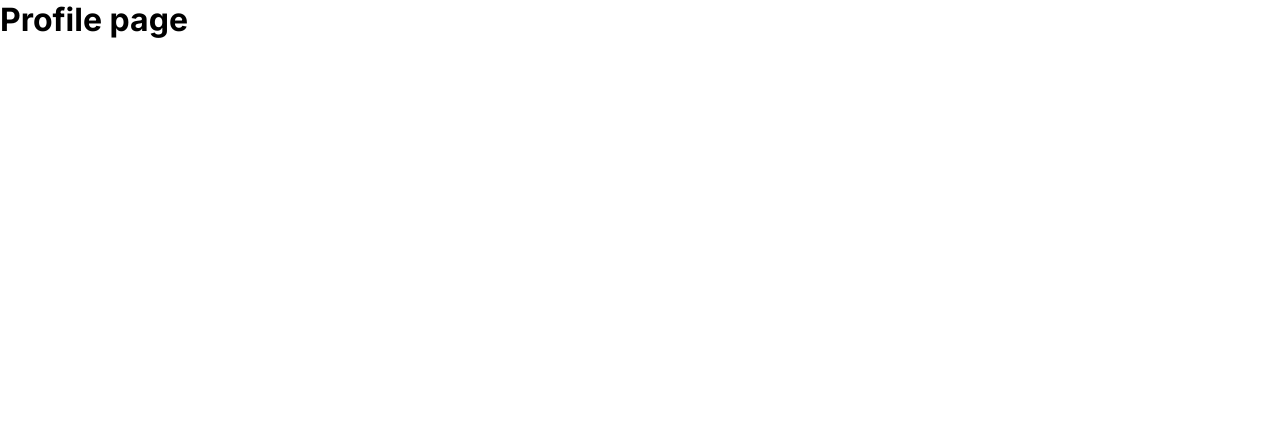
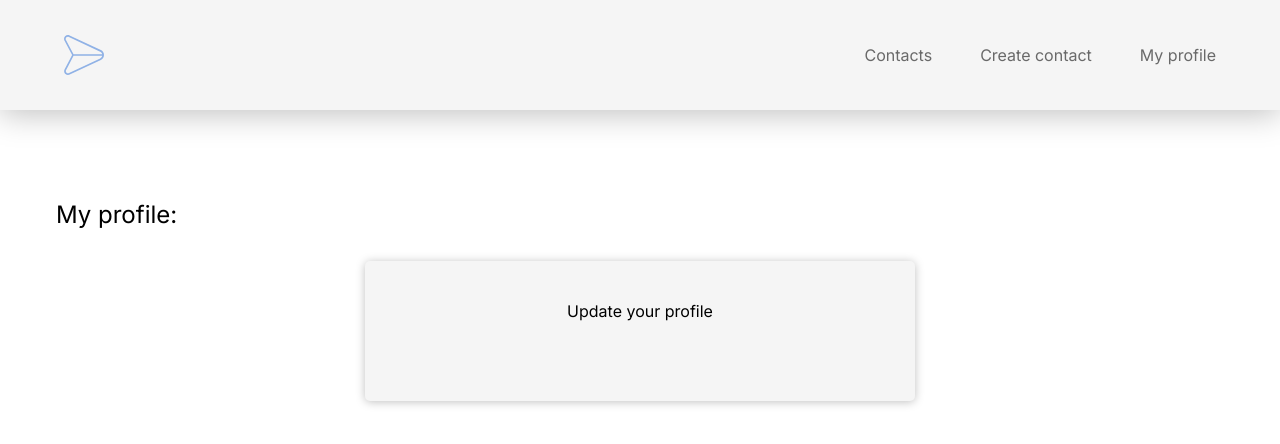
Before and after one commit to Carol-Rocha/Hello_Contacts_frontend, a React (Vite) app: page /clients/1 in a window 1280 px wide. Shown: the top 444 px of the page. Built offline with nearby package versions, Linux system fonts and the light colour scheme.

Commit message:
feat: create profile page and apply function to update user data

```diff
--- a/src/pages/ProfilePage/index.tsx
+++ b/src/pages/ProfilePage/index.tsx
@@ -1,3 +1,97 @@
+import { useForm } from 'react-hook-form'
+import { PagesTemplate } from '../../components/PagesTemplate'
+import { TUpdateUser, updateUserSchema } from './validator'
+import { zodResolver } from '@hookform/resolvers/zod'
+import { useUserContext } from '../../hooks/useUser'
+import { useEffect, useState } from 'react'
+import { IUser } from '../../providers/userProvider/types'
+import { formatPhoneNumber } from '../../utils/format'
+import { StyledProfileComponent } from './style'
+import { ProfilePageInput } from '../components/ProfilePageInput'
+import profileIcon from '../../assets/icons/profile.svg'
+import emailIcon from '../../assets/icons/email.svg'
+import telIcon from '../../assets/icons/telephone.svg'
+
 export const ProfilePage = () => {
-  return <h1>Profile page</h1>
+  const { updateUser, getUser } = useUserContext()
+
+  const [user, setUser] = useState<IUser>()
+
+  const userId = localStorage.getItem('hello-contacts:id')
+
+  useEffect(() => {
+    if (userId) {
+      getUser(userId).then(setUser)
+    }
+  }, [])
+
+  const {
+    register,
+    handleSubmit,
+    formState: { errors }
+  } = useForm<TUpdateUser>({
+    resolver: zodResolver(updateUserSchema)
+  })
+
+  return (
+    <PagesTemplate>
+      <StyledProfileComponent>
+        <h1>My profile:</h1>
+        <div className='form-info'>
+          <h4>Update your profile</h4>
+          {user ? (
+            <form
+              onSubmit={handleSubmit(
+                async (formData) => await updateUser(formData, user.id)
+              )}
+            >
+              <ProfilePageInput
+                type='text'
+                placeholder={user.full_name}
+                icon={profileIcon}
+                alt='Icon profile'
+                register={register('full_name', {
+                  value: user.full_name
+                })}
+              />
+              {errors.full_name ? (
+                <p className='error-message'>{errors.full_name.message}</p>
+              ) : null}
+              <ProfilePageInput
+                type='email'
+                icon={emailIcon}
+                alt='Icon profile'
+                placeholder={user.email}
+                register={register('email', { value: user.email })}
+              />
+              {errors.email ? (
+                <p className='error-message'>{errors.email.message}</p>
+              ) : null}
+              <ProfilePageInput
+                type='tel'
+                icon={telIcon}
+                alt='Icon profile'
+                placeholder={user.telephone}
+                register={register('telephone', {
+                  value: user.telephone,
+                  valueAsNumber: false,
+                  onChange: (e) => {
+                    const input = e.target
+                    formatPhoneNumber(input)
+                  }
+                })}
+              />
+              {errors.telephone ? (
+                <p className='error-message'>{errors.telephone.message}</p>
+              ) : null}
+
+              <button type='submit' id='submit-button'>
+                Save
+              </button>
+            </form>
+          ) : null}
+        </div>
+      </StyledProfileComponent>
+    </PagesTemplate>
+  )
 }
--- /dev/null
+++ b/src/pages/ProfilePage/style.ts
@@ -0,0 +1,59 @@
+import styled from 'styled-components'
+
+export const StyledProfileComponent = styled.section`
+  display: flex;
+  flex-direction: column;
+  gap: 2rem;
+
+  h1 {
+    font-weight: lighter;
+    padding-left: 1rem;
+  }
+
+  .form-info {
+    border-radius: var(--border-radius-5);
+    box-shadow: 0px 1px 10px rgba(0, 0, 0, 0.25);
+    background-color: var(--grey-0);
+
+    width: 80%;
+    max-width: 550px;
+    padding: 1.5rem 2.5rem 3rem 2.5rem;
+    margin: 0 auto;
+    text-align: center;
+
+    h4 {
+      font-weight: lighter;
+      padding: 1rem 0 2rem 0;
+    }
+
+    form {
+      display: flex;
+      flex-direction: column;
+      padding: 0 1rem;
+
+      p {
+        color: #ce4646;
+        font-size: var(--font-size-12);
+        padding: 0.2rem 0 0 0.2rem;
+        text-align: start;
+      }
+
+      #submit-button {
+        margin-top: 1.5rem;
+        padding: 1rem 1.5rem;
+        border: none;
+        border-radius: var(--border-radius-8);
+
+        background-color: var(--color-primary-1);
+        color: var(--grey-0);
+        font-weight: bold;
+      }
+
+      #button-submit:active {
+        background-color: var(--grey-3);
+        color: var(--grey-0);
+        font-weight: bold;
+      }
+    }
+  }
+`
--- /dev/null
+++ b/src/pages/ProfilePage/validator.ts
@@ -0,0 +1,9 @@
+import { string, z } from 'zod'
+
+export const updateUserSchema = z.object({
+  full_name: z.optional(string().nullable()),
+  email: z.optional(string().email().nullable()),
+  telephone: z.optional(string().length(15, 'Requires at least 11 characters'))
+})
+
+export type TUpdateUser = z.infer<typeof updateUserSchema>
```
